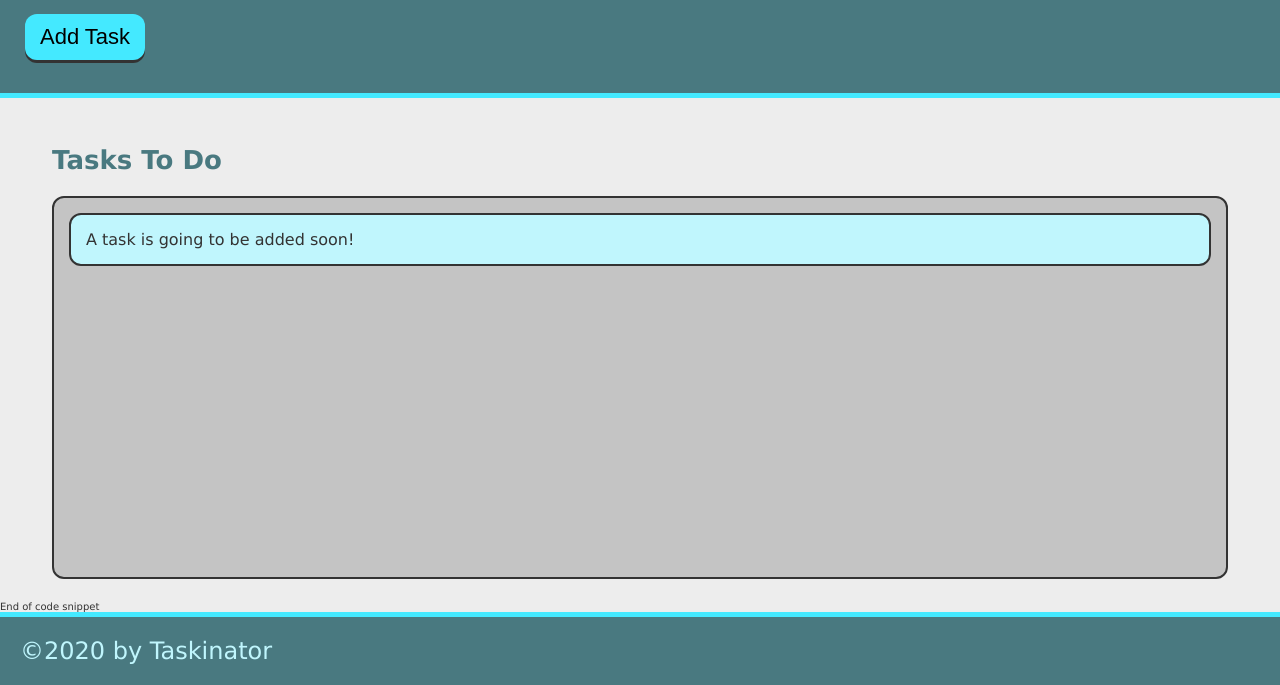
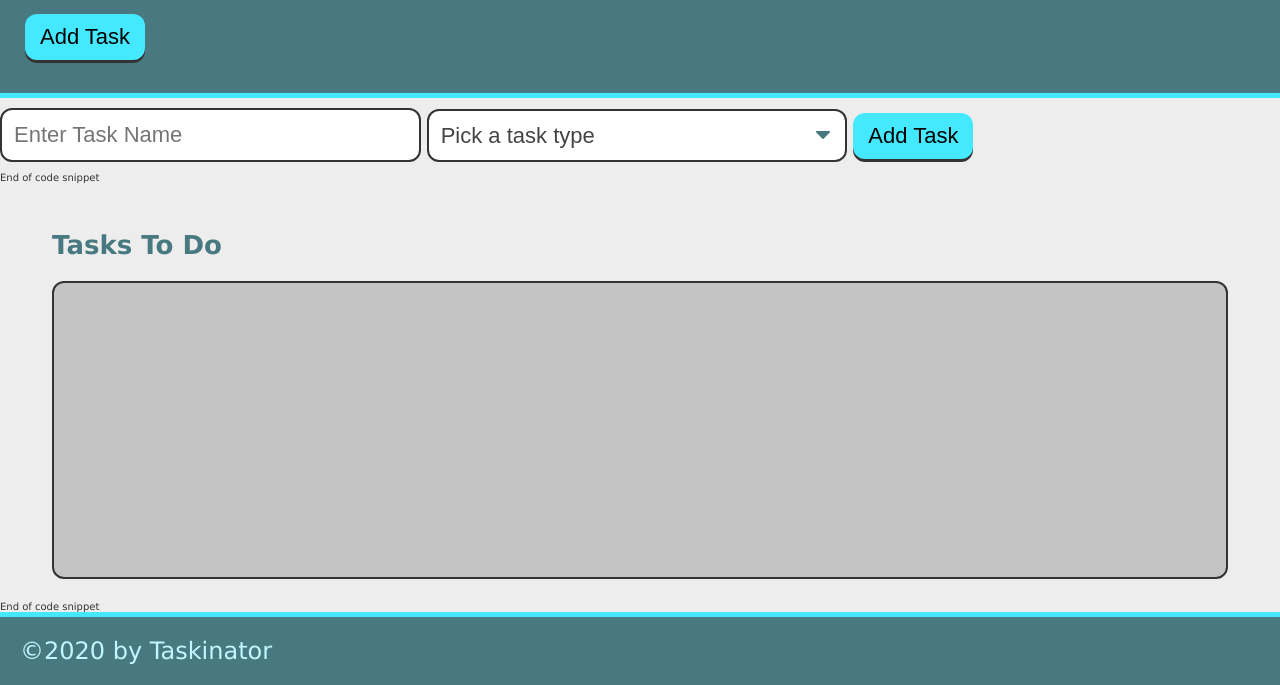
Before and after one commit to vivianbreedlove/taskinator, a plain HTML site: page index.html in a window 1280 px wide. Shown: the part 115-800 px from the top of the page. Drawn offline with Linux system fonts and the light colour scheme.

Commit message:
handle form submission

```diff
--- a/assets/js/script.js
+++ b/assets/js/script.js
@@ -1,11 +1,15 @@
-var buttonEl = document.querySelector("#save-task");
+var formEl = document.querySelector("#task-form");
 var tasksToDoEl = document.querySelector("#tasks-to-do");
 
-var createTaskHandler = function() {
+var createTaskHandler = function(event) {
+  event.preventDefault();
+
+  var taskNameInput = document.querySelector("input[name='task-name']");
+  console.log(taskNameInput);
   var listItemEl = document.createElement("li");
   listItemEl.className = "task-item";
   listItemEl.textContent = "This is a new task.";
   tasksToDoEl.appendChild(listItemEl);
   };
 
-buttonEl.addEventListener("click", createTaskHandler);
+  formEl.addEventListener("submit", createTaskHandler);
--- a/index.html
+++ b/index.html
@@ -15,11 +15,27 @@
     <p>Click the button below to add a new task!</p>
     <button class="btn" id="save-task">Add Task</button>
 </header>
+<form id="task-form">
+  <div class="form-group">
+    <input type="text" name="task-name" class="text-input" placeholder="Enter Task Name" />
+  </div>
+  <div class="form-group">
+    <select name="task-type" class="select-dropdown">
+      <option value="" disabled selected>Pick a task type</option>
+      <option value="Print">Print</option>
+      <option value="Web">Web</option>
+      <option value="Mobile">Mobile</option>
+    </select>
+  </div>
+  <div class="form-group">
+    <button class="btn" id="save-task" type="submit">Add Task</button>
+  </div>
+</form>End of code snippet
+
 <main class="page-content">
     <section class="task-list-wrapper">
       <h2 class="list-title">Tasks To Do</h2>
       <ul class="task-list" id="tasks-to-do">
-        <li class="task-item">A task is going to be added soon!</li>
       </ul>
     </section>
   </main>End of code snippet
```
